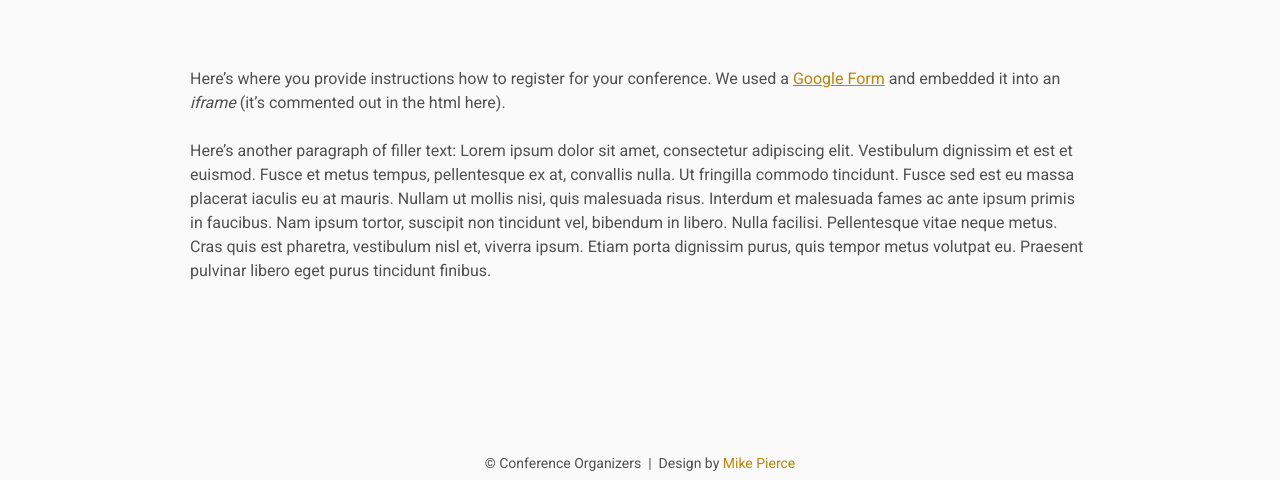
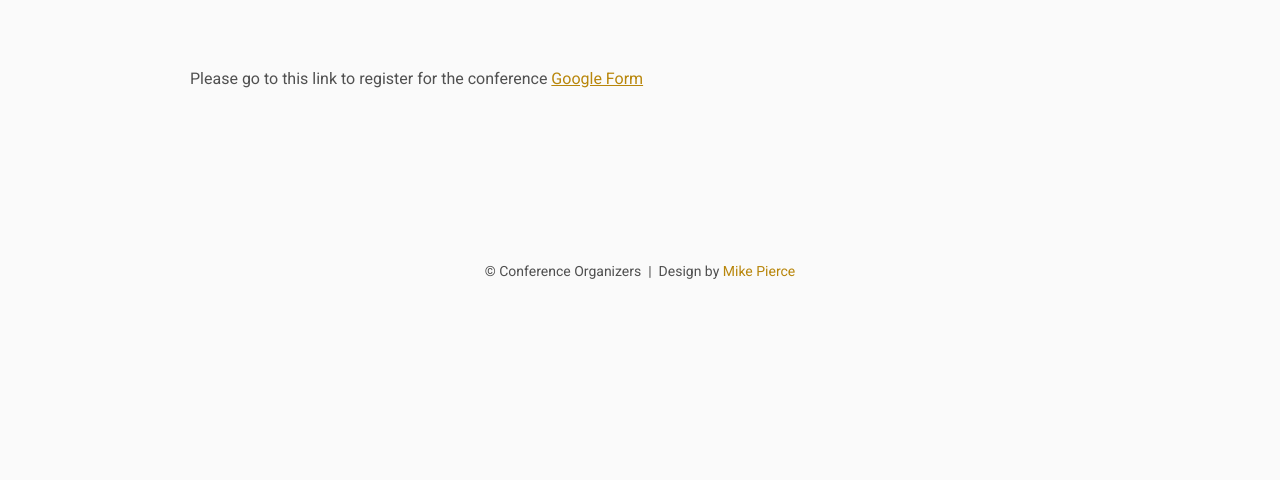
Before and after one commit to dwkiger777/Paul-Blowers-Conference, a plain HTML site: page registration/index.html in a window 1280 px wide. Shown: the part 732-1212 px from the top of the page. After the commit the page ends 1075 px from the top, so only its background shows below. Drawn offline with Linux system fonts and the light colour scheme; files that its build step writes are made by us from their sources.

Commit message:
Update index.html

```diff
--- a/registration/index.html
+++ b/registration/index.html
@@ -45,18 +45,14 @@
     <br>
 
     <p>
-        Here&rsquo;s where you provide instructions how to register for your conference.
-        We used a <a href="https://www.google.com/forms/about/">Google Form</a>
-        and embedded it into an <i>iframe</i> (it&rsquo;s commented out in the html here).
+        Please go to this link to register for the conference <a href="https://forms.gle/TddYhLo17YntGbBh7">Google Form</a>
+
     </p>
     <!--
 
     <iframe class="registration" src="https://docs.google.com/forms/d/e/1FAIpQLSelQWEy5RqgvNe_JtvOPUMGEVIuFLi59iBVw5QKkJU2riWxug/viewform?embedded=true"></iframe>
     -->
-    <p>
-        Here&rsquo;s another paragraph of filler text:
-        Lorem ipsum dolor sit amet, consectetur adipiscing elit. Vestibulum dignissim et est et euismod. Fusce et metus tempus, pellentesque ex at, convallis nulla. Ut fringilla commodo tincidunt. Fusce sed est eu massa placerat iaculis eu at mauris. Nullam ut mollis nisi, quis malesuada risus. Interdum et malesuada fames ac ante ipsum primis in faucibus. Nam ipsum tortor, suscipit non tincidunt vel, bibendum in libero. Nulla facilisi. Pellentesque vitae neque metus. Cras quis est pharetra, vestibulum nisl et, viverra ipsum. Etiam porta dignissim purus, quis tempor metus volutpat eu. Praesent pulvinar libero eget purus tincidunt finibus.
-    </p>
+
 
     <footer>
         &copy; Conference Organizers
```
